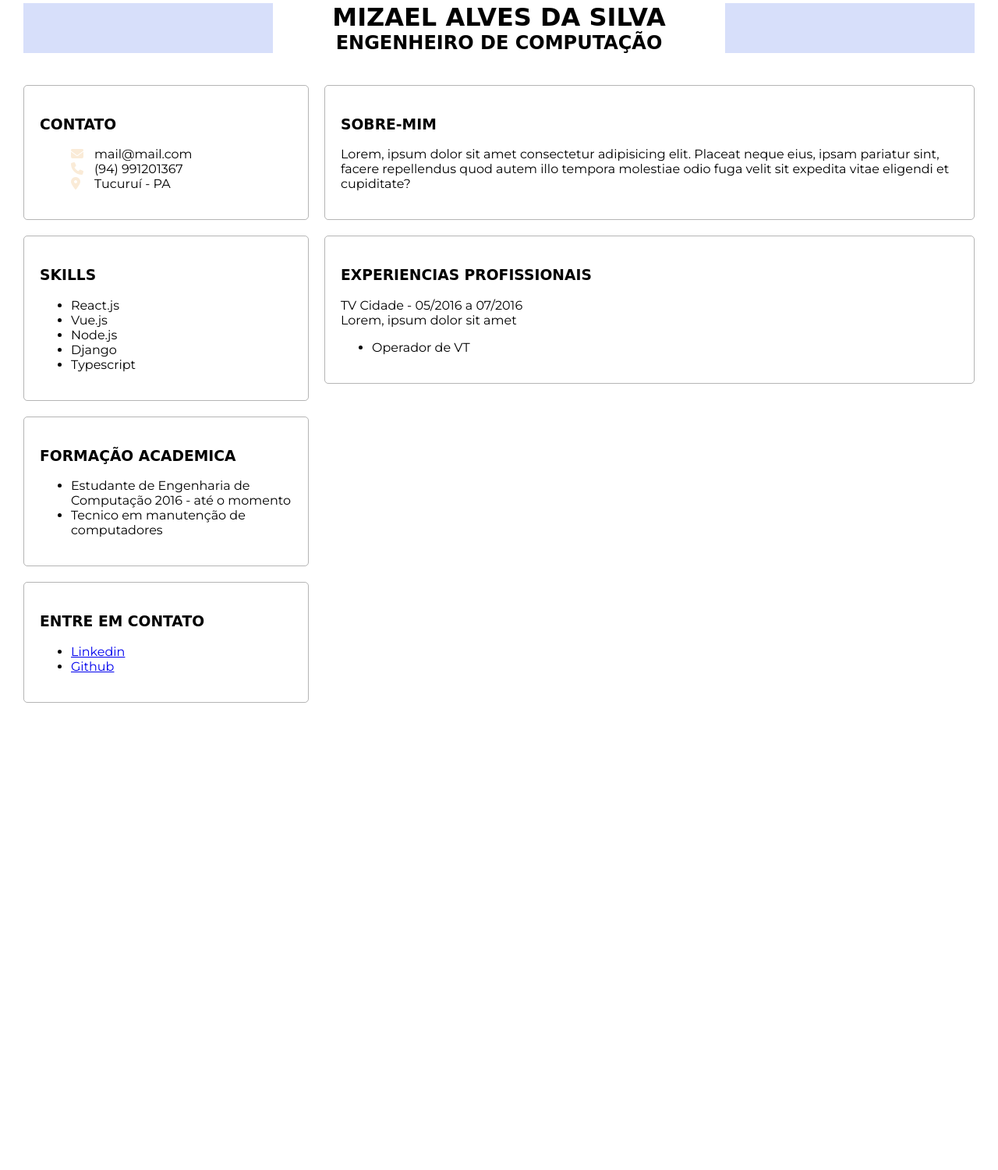
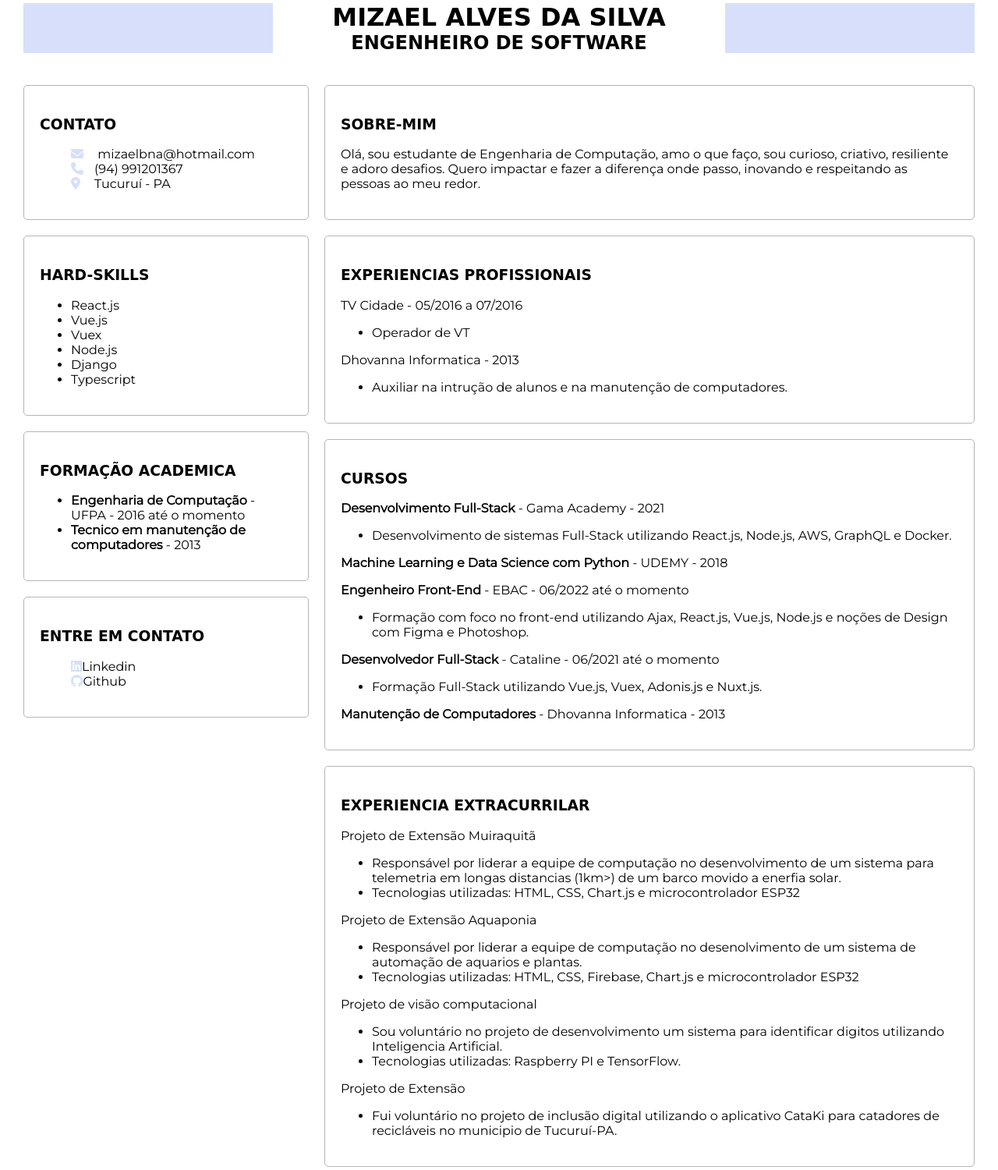
Before and after one commit to mizaelalves/DNC-Curso, a plain HTML site: page curriculo/index.html in a window 1280 px wide. Shown: the part 37-1537 px from the top of the page at 78% size. Before the commit the page ends 938 px from the top, so only its background shows below. Drawn offline with Linux system fonts and the light colour scheme; a web font is replaced by a local one.

Commit message:
modifications

```diff
--- a/curriculo/index.html
+++ b/curriculo/index.html
@@ -10,10 +10,11 @@
   <script src="https://kit.fontawesome.com/2d083ac528.js" crossorigin="anonymous"></script>
   <link rel="preconnect" href="https://fonts.googleapis.com">
 
-<link rel="preconnect" href="https://fonts.gstatic.com" crossorigin>
-<link href="https://fonts.googleapis.com/css2?family=Hubballi&family=Montserrat&display=swap" rel="stylesheet">
-  <link href="style.css" rel="stylesheet"></link>
-  <title>Document</title>
+  <link rel="preconnect" href="https://fonts.gstatic.com" crossorigin>
+  <link href="https://fonts.googleapis.com/css2?family=Hubballi&family=Montserrat&display=swap" rel="stylesheet">
+  <link href="style.css" rel="stylesheet">
+  </link>
+  <title>Curriculo</title>
 </head>
 <style>
 
@@ -24,7 +25,7 @@
     <div id="bar-left"></div>
     <div id="title">
       <h1>Mizael Alves da Silva</h1>
-      <h2>Engenheiro de Computação</h2>
+      <h2>Engenheiro de Software</h2>
     </div>
     <div id="bar-right"></div>
   </header>
@@ -33,16 +34,17 @@
       <div class="card">
         <h3>Contato</h3>
         <ul id="contact">
-          <li><i class="fa-solid fa-envelope"></i>mail@mail.com</li>
+          <li><i class="fa-solid fa-envelope"></i><a href="mizaelbna@hotmail.com"> mizaelbna@hotmail.com</a></li>
           <li><i class="fa-solid fa-phone"></i>(94) 991201367</li>
           <li><i class="fa-solid fa-location-dot"></i>Tucuruí - PA</li>
         </ul>
       </div>
       <div class="card">
-        <h3>Skills</h3>
+        <h3>Hard-Skills</h3>
         <ul id="skills">
           <li>React.js</li>
           <li>Vue.js</li>
+          <li>Vuex</li>
           <li>Node.js</li>
           <li>Django</li>
           <li>Typescript</li>
@@ -51,18 +53,22 @@
       <div class="card">
         <h3>Formação academica</h3>
         <ul id="formation">
-          <li>Estudante de Engenharia de Computação 2016 - até o momento</li>
-          <li>Tecnico em manutenção de computadores</li>
+          <li><strong>Engenharia de Computação</strong> - UFPA - 2016 até o momento</li>
+          <li><strong>Tecnico em manutenção de computadores</strong> - 2013</li>
         </ul>
       </div>
       <div class="card">
         <h3>Entre em contato</h3>
         <ul id="links">
           <li>
-            <a rel="noopener" href="https://linkedin.com/in/mizaelalves" target="_blank">Linkedin</a>
+            <i
+                class="fa-brands fa-linkedin">
+            <a rel="noopener" href="https://linkedin.com/in/mizaelalves" target="_blank"></i>Linkedin</a>
           </li>
           <li>
-            <a rel="noopener" target="_blank" href="https://github.com/mizaelalves">Github</a>
+            <i
+                class="fa-brands fa-github">
+            <a rel="noopener" target="_blank" href="https://github.com/mizaelalves"></i>Github</a>
           </li>
         </ul>
       </div>
@@ -71,19 +77,99 @@
       <div class="card">
         <h3>Sobre-mim</h3>
         <p>
-          Lorem, ipsum dolor sit amet consectetur adipisicing elit. Placeat
-          neque eius, ipsam pariatur sint, facere repellendus quod autem illo
-          tempora molestiae odio fuga velit sit expedita vitae eligendi et
-          cupiditate?
+          Olá, sou estudante de Engenharia de Computação, amo o que faço, sou curioso, criativo, resiliente e adoro
+          desafios. Quero impactar e fazer a diferença onde passo, inovando e respeitando as pessoas ao meu redor.
         </p>
       </div>
       <div class="card">
         <h3>Experiencias Profissionais</h3>
         <p>TV Cidade - 05/2016 a 07/2016<br />
-          Lorem, ipsum dolor sit amet
         <ul>
           <li>
             Operador de VT
+          </li>
+        </ul>
+        </p>
+        <p>Dhovanna Informatica - 2013<br />
+        <ul>
+          <li>
+            Auxiliar na intrução de alunos e na manutenção de computadores.
+          </li>
+        </ul>
+        </p>
+      </div>
+      <div class="card">
+        <h3>Cursos</h3>
+        <p><strong>Desenvolvimento Full-Stack</strong> - Gama Academy - 2021<br />
+
+        <ul>
+          <li>
+            Desenvolvimento de sistemas Full-Stack utilizando React.js, Node.js, AWS, GraphQL e Docker.
+          </li>
+        </ul>
+        </p>
+        <p><strong>Machine Learning e Data Science com Python</strong> - UDEMY - 2018<br />
+        <p><strong>Engenheiro Front-End</strong> - EBAC - 06/2022 até o momento<br />
+
+        <ul>
+          <li>
+            Formação com foco no front-end utilizando Ajax, React.js, Vue.js, Node.js e noções de Design com Figma e
+            Photoshop.
+          </li>
+        </ul>
+        </p>
+        <p><strong>Desenvolvedor Full-Stack</strong> - Cataline - 06/2021 até o momento<br />
+
+        <ul>
+          <li>
+            Formação Full-Stack utilizando Vue.js, Vuex, Adonis.js e Nuxt.js.
+          </li>
+        </ul>
+        </p>
+        <p><strong>Manutenção de Computadores</strong> - Dhovanna Informatica - 2013<br />
+
+        </p>
+      </div>
+      <div class="card">
+        <h3>Experiencia Extracurrilar</h3>
+        <p>Projeto de Extensão Muiraquitã<br />
+        <ul>
+          <li>
+            Responsável por liderar a equipe de computação no desenvolvimento de um sistema para telemetria em longas
+            distancias (1km>) de um barco movido a enerfia solar.
+          </li>
+          <li>
+            Tecnologias utilizadas: HTML, CSS, Chart.js e microcontrolador ESP32
+          </li>
+        </ul>
+        </p>
+        <p>Projeto de Extensão Aquaponia<br />
+        <ul>
+          <li>
+            Responsável por liderar a equipe de computação no desenolvimento de um sistema de automação de aquarios e
+            plantas.
+          </li>
+          <li>
+            Tecnologias utilizadas: HTML, CSS, Firebase, Chart.js e microcontrolador ESP32
+          </li>
+        </ul>
+        </p>
+        <p>Projeto de visão computacional<br />
+        <ul>
+          <li>
+            Sou voluntário no projeto de desenvolvimento um sistema para identificar digitos utilizando Inteligencia
+            Artificial.
+          </li>
+          <li>
+            Tecnologias utilizadas: Raspberry PI e TensorFlow.
+          </li>
+        </ul>
+        </p>
+        <p>Projeto de Extensão<br />
+        <ul>
+          <li>
+            Fui voluntário no projeto de inclusão digital utilizando o aplicativo CataKi para catadores de recicláveis
+            no municipio de Tucuruí-PA.
           </li>
         </ul>
         </p>
--- a/curriculo/style.css
+++ b/curriculo/style.css
@@ -8,7 +8,7 @@ header {
   text-align: center;
 }
 body{
-  margin: 0 30px;
+  margin: 30px;
 }
 header h1,
 h2 {
@@ -30,13 +30,18 @@ h3 {
 
 #contact {
   list-style-type: none;
+  color: black;
 }
+
 
 #contact i {
   width: 30px;
-  color: antiquewhite;
+  color: rgb(215, 223, 250);
 }
-
+#links{
+  list-style-type: none;
+  color: rgb(215, 223, 250);
+}
 .container {
   display: grid;
   grid-template-columns: 30% auto;
@@ -58,3 +63,7 @@ h3 {
   border-radius: 5px;
   padding: 20px;
 }
+a{
+  text-decoration: none;
+  color: black;
+}
```
Also changed, not shown: portfolio/index.html (+42 -19 lines), portfolio/style.css (+77 -6 lines).
